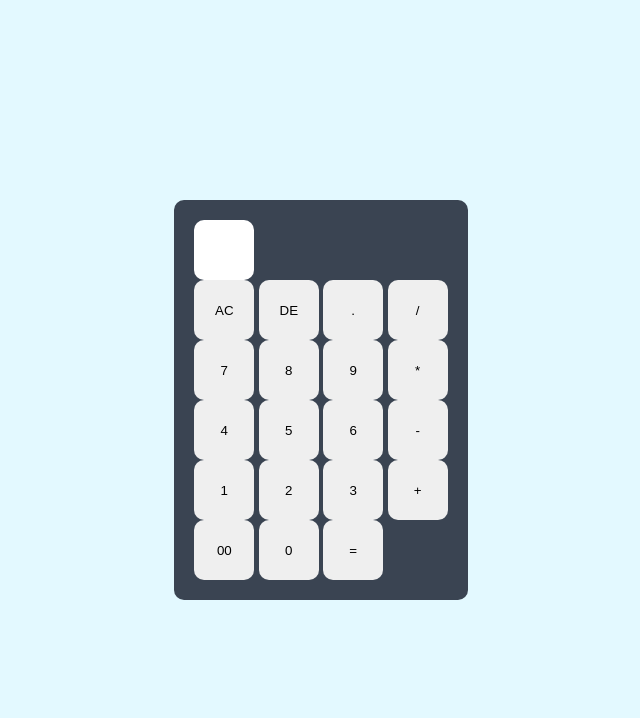
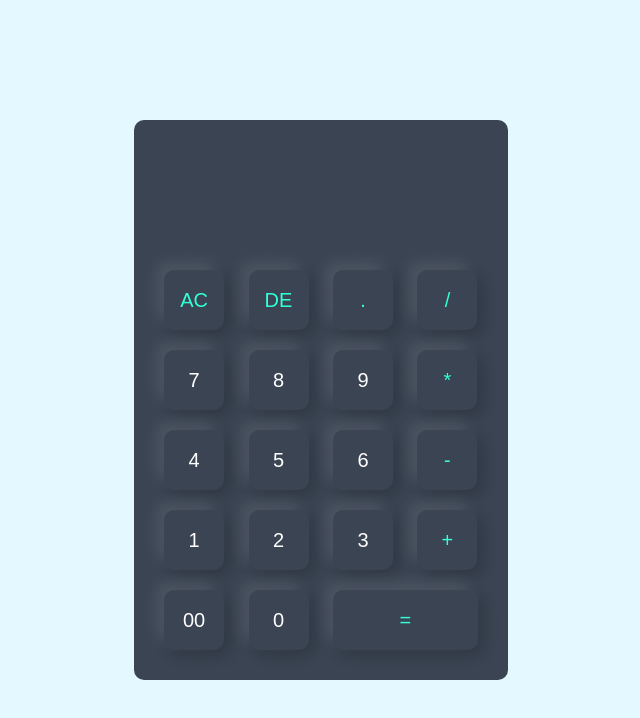
Before and after one commit to Ghostified/Calculator-in-Javascript, a plain HTML site: page index.html in a window 1280 px wide. Shown: the whole page, without its empty margins (319-959 px from the left). Drawn offline with Linux system fonts and the light colour scheme.

Commit message:
completed

```diff
--- a/index.html
+++ b/index.html
@@ -10,37 +10,37 @@
   <div class="container">
     <div class="calculator">
       <form action="">
-        <div>
+        <div class="display">
           <input type="text" name="display">
         </div>
         <div>
-          <input type="button" value="AC">
-          <input type="button" value="DE">
-          <input type="button" value=".">
-          <input type="button" value="/">
+          <input type="button" value="AC" onclick="display.value = '' " class="operator">
+          <input type="button" value="DE" onclick="display.value = display.value.toString().slice(0,-1)" class="operator">
+          <input type="button" value="."  onclick="display.value += '.'" class="operator">
+          <input type="button" value="/"  onclick="display.value += '/'"class="operator">
         </div>
         <div>
-          <input type="button" value="7">
-          <input type="button" value="8">
-          <input type="button" value="9">
-          <input type="button" value="*">
+          <input type="button" value="7" onclick="display.value += '7'">
+          <input type="button" value="8" onclick="display.value += '8'">
+          <input type="button" value="9" onclick="display.value += '9'">
+          <input type="button" value="*" onclick="display.value += '*'" class="operator">
         </div>
         <div>
-          <input type="button" value="4">
-          <input type="button" value="5">
-          <input type="button" value="6">
-          <input type="button" value="-">
+          <input type="button" value="4" onclick="display.value += '4'">
+          <input type="button" value="5" onclick="display.value += '5'">
+          <input type="button" value="6" onclick="display.value += '6'">
+          <input type="button" value="-" onclick="display.value += '-'" class = "operator">
         </div>
         <div>
-          <input type="button" value="1">
-          <input type="button" value="2">
-          <input type="button" value="3">
-          <input type="button" value="+">
+          <input type="button" value="1" onclick="display.value += '1'">
+          <input type="button" value="2" onclick="display.value += '2'">
+          <input type="button" value="3" onclick="display.value += '3'">
+          <input type="button" value="+" onclick="display.value += '+'" class ="operator">
         </div>
         <div>
-          <input type="button" value="00">
-          <input type="button" value="0">
-          <input type="button" value="=">
+          <input type="button" value="00" onclick="display.value += '00'">
+          <input type="button" value="0" onclick="display.value += '0'">
+          <input type="button" value="=" onclick="display.value = eval(display.value)" class="equal operator">
         </div>
       </form>
     </div>
--- a/styles.css
+++ b/styles.css
@@ -23,5 +23,27 @@
   width: 60px;
   height: 60px;
   border-radius: 10px;
-  box-shadow: -8px -8px 15px rgba(255,255,255,0.1)5;
+  box-shadow: -8px -8px 15px rgba(255,255,255,0.1),5px 5px 15px rgba(0, 0, 0, 0.2);
+  background: transparent;
+  font-size: 20px;
+  margin: 10px ;
+  cursor: pointer;
+  color:#fff;
 }
+form .display{
+  display: flex;
+  justify-content: flex-end;
+  margin: 20px 0;
+}
+form .display input{
+  text-align: right;
+  font-size: 40px;
+  box-shadow: none;
+  flex: 1;
+}
+form input.equal{
+  width: 145px;
+}
+form input.operator{
+  color: #33ffd8;
+}
```
